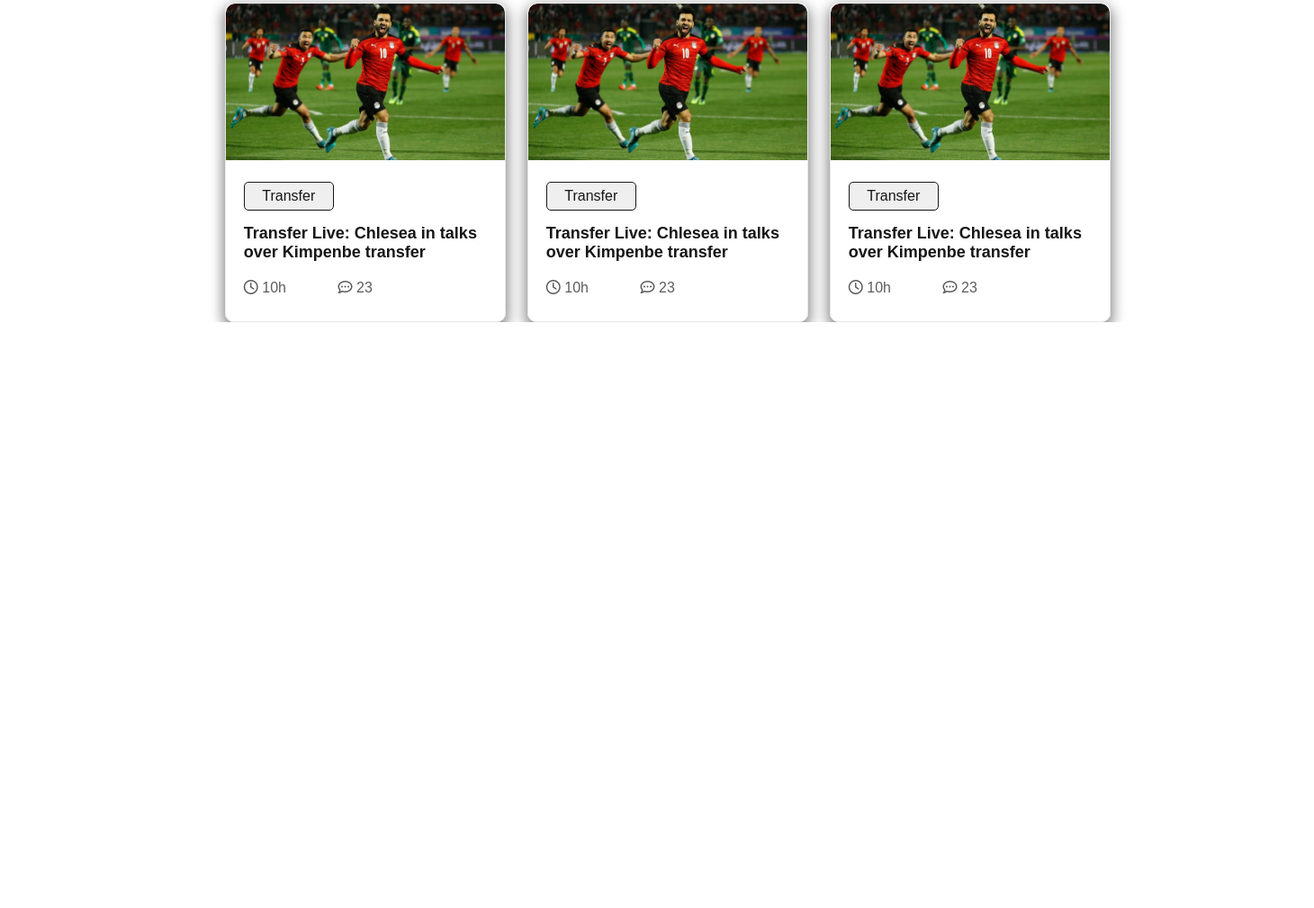
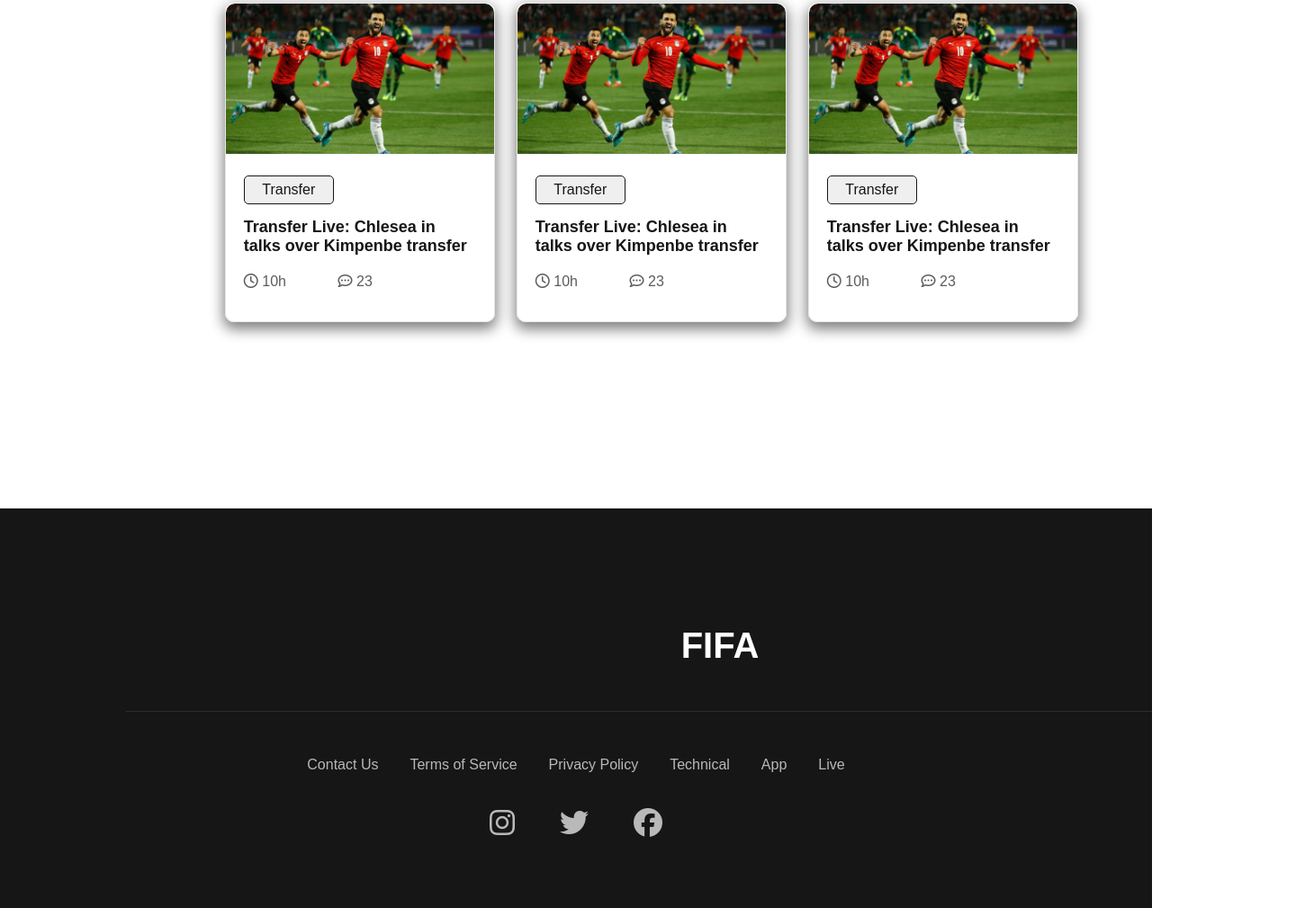
Before and after one commit to joychandragope/fifa-world-cup-2022, a plain HTML site: page index.html in a window 1280 px wide. Shown: the part 1665-2674 px from the top of the page at 90% size, 1460 px wide, since content can reach past the window. Before the commit the page ends 2023 px from the top, so only its background shows below. Drawn offline with Linux system fonts and the light colour scheme.

Commit message:
footer added

```diff
--- a/index.html
+++ b/index.html
@@ -240,6 +240,46 @@
     </main>
 
     <!-- ================ Footer Section ====================== -->
-    <footer></footer>
+    <footer class="footer">
+      <p>FIFA</p>
+
+      <div class="footer-info">
+        <a
+          target="_blank"
+          href="https://www.fifa.com/about-fifa/organisation/contact-fifa"
+          >Contact Us</a
+        >
+        <a target="_blank" href="https://www.fifa.com/terms-of-service"
+          >Terms of Service</a
+        >
+        <a
+          target="_blank"
+          href="https://www.fifa.com/data-protection-portal/data-protection-policy"
+          >Privacy Policy</a
+        >
+        <a target="_blank" href="https://www.fifa.com/technical">Technical</a>
+        <a
+          target="_blank"
+          href="https://play.google.com/store/apps/details?id=com.fifa.fifaapp.android&hl=en&gl=US"
+        >
+          App</a
+        >
+        <a target="_blank" href="https://www.fifa.com/fifaplus/en/live">
+          Live</a
+        >
+      </div>
+      <!-- ================ Socia Media ============================ -->
+      <div class="footer-social-media">
+        <a target="_blank" href="http://instagram.com/fifaworldcup">
+          <i class="fa-brands fa-instagram fa-2x"></i
+        ></a>
+        <a target="_blank" href="https://twitter.com/FIFAcom">
+          <i class="fa-brands fa-twitter fa-2x"></i
+        ></a>
+        <a target="_blank" href="https://www.facebook.com/fifa">
+          <i class="fa-brands fa-facebook fa-2x"></i
+        ></a>
+      </div>
+    </footer>
   </body>
 </html>
--- a/styles/style.css
+++ b/styles/style.css
@@ -19,6 +19,7 @@
   --blog-font-icon-color: rgba(22, 22, 22, 0.7);
   --footer-background: #161616;
   --footer-color: #b9b9b9;
+  --footer-social-media: #b9b9b9;
 }
 /*================ Common styles or Utilities ===========*/
 body {
@@ -31,7 +32,6 @@ body {
   display: flex;
   justify-content: center;
   margin-top: 50px;
-  /* margin-bottom: 130px; */
 }
 .header {
   width: 80%;
@@ -86,7 +86,6 @@ body {
 .header-image {
   height: 100%;
   width: 60%;
-  padding-left: 45px;
 }
 /*============ Animation Effect ============*/
 @keyframes sliding {
@@ -95,13 +94,13 @@ body {
   }
 
   100% {
-    left: 200px;
+    left: 90px;
   }
 }
 .header-image img {
   height: 100%;
   position: relative;
-  animation: sliding 1s ease-out 0.5s infinite alternate;
+  animation: sliding 0.5s ease-out 0.3s infinite alternate;
   animation-play-state: running;
 }
 /* ================Main Sections ===================*/
@@ -154,6 +153,8 @@ body {
   font-weight: 600;
   font-size: 20px;
 }
+
+/* ============================ Blog Articles ======================= */
 .blogs {
   width: 100%;
   margin-left: 24px;
@@ -161,10 +162,9 @@ body {
   grid-template-columns: repeat(3, 1fr);
   grid-column-gap: 24px;
   grid-row-gap: 24px;
-  /* margin-bottom: 130px; */
 }
 .blog {
-  width: 312px;
+  width: 300px;
   height: 355px;
   border: 1px solid #e8e8e8;
   border-radius: 10px;
@@ -203,3 +203,50 @@ body {
   margin: 0px 0px 20px 20px;
   color: var(--blog-font-icon-color);
 }
+
+/* ================ Footer Section Style ====================*/
+.footer {
+  background-color: var(--footer-background);
+  position: relative;
+  top: 520px;
+  width: 100%;
+  height: 444px;
+}
+.footer p {
+  color: #ffffff;
+  font-weight: 600;
+  font-size: 40px;
+  text-align: center;
+  padding-top: 130px;
+  position: relative;
+  left: 140px;
+  border-bottom: 1px solid rgba(255, 255, 255, 0.1);
+  padding-bottom: 50px;
+  width: 1320px;
+}
+.footer-info {
+  display: flex;
+  justify-content: center;
+  gap: 35px;
+  margin-top: 50px;
+}
+.footer-info a {
+  color: white;
+  text-decoration: none;
+  color: var(--footer-color);
+  font-weight: 500;
+  font-size: 16px;
+  border: ;
+}
+.footer-social-media {
+  display: flex;
+  justify-content: center;
+  align-items: center;
+  gap: 50px;
+  height: 70px;
+  margin-top: 20px;
+}
+.footer-social-media i {
+  color: var(--footer-social-media);
+  cursor: pointer;
+}
```
